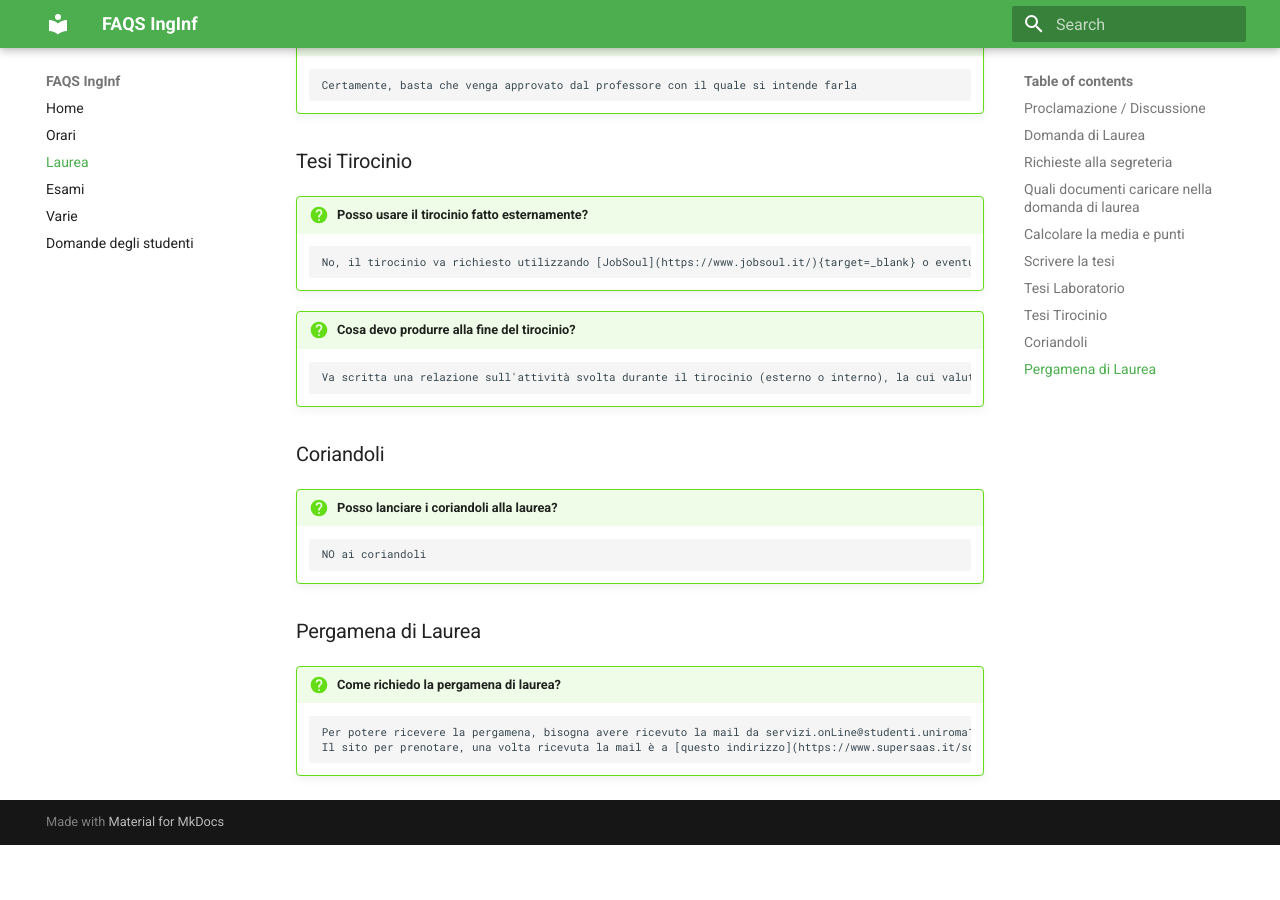
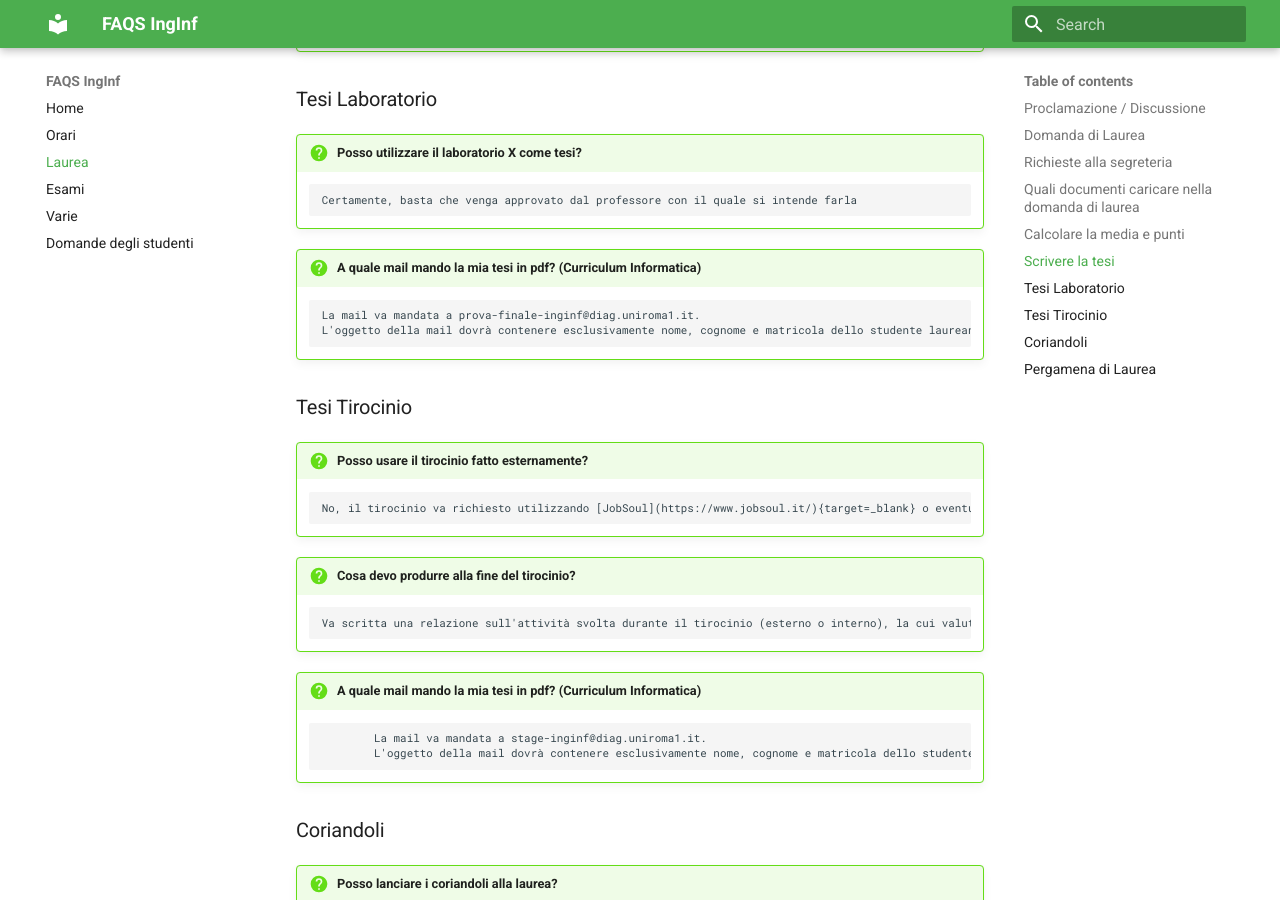
Before and after one commit to universityigi/faqs, an MkDocs documentation site: the page built from docs/laurea.md, in a window 1280 px wide and 900 px high, scrolled down 2007 px. Built offline with MkDocs 1.6.1 and Material for MkDocs 9.7.7, drawn with Linux system fonts in a browser that asks for light colours; before the commit the page ends 2852 px from its top, so only the background shows below that; some of the changed text lies outside the part shown.

Commit message:
Mail tesi

```diff
--- a/docs/laurea.md
+++ b/docs/laurea.md
@@ -35,6 +35,10 @@
 !!! question "Devo consegnare la tesi di laurea, qual è la scadenza per Ingegneria Automatica?"
 
 		La scadenza è 7 giorni prima del giorno della vostra discussione
+
+!!! question "Devo caricare la tesi su Infostud o inviarla via mail?"
+
+		Basta inviarla via mail, secondo le sezioni "Tesi Laboratorio" o "Tesi Tirocinio" di questa pagina.
 
 ### Richieste alla segreteria
 
@@ -76,6 +80,11 @@
 
 		Certamente, basta che venga approvato dal professore con il quale si intende farla
 
+!!! question "A quale mail mando la mia tesi in pdf? (Curriculum Informatica)"
+
+		La mail va mandata a prova-finale-inginf@diag.uniroma1.it.
+		L'oggetto della mail dovrà contenere esclusivamente nome, cognome e matricola dello studente laureando. Il file allegato dovrà avere un nome formattato secondo lo schema "relazione_<cognome>_<nome>_<matricola>.pdf"
+
 ### Tesi Tirocinio
 
 !!! question "Posso usare il tirocinio fatto esternamente?"
@@ -85,6 +94,11 @@
 !!! question "Cosa devo produrre alla fine del tirocinio?"
 
 		Va scritta una relazione sull'attività svolta durante il tirocinio (esterno o interno), la cui valutazione è di competenza del professore (docente valutatore) che viene assegnato dalla segreteria didattica al tirocinio stesso
+
+!!! question "A quale mail mando la mia tesi in pdf? (Curriculum Informatica)"
+
+                La mail va mandata a stage-inginf@diag.uniroma1.it.
+                L'oggetto della mail dovrà contenere esclusivamente nome, cognome e matricola dello studente laureando. Il file allegato dovrà avere un nome formattato secondo lo schema "relazione_<cognome>_<nome>_<matricola>.pdf".
 
 ### Coriandoli
 
```
